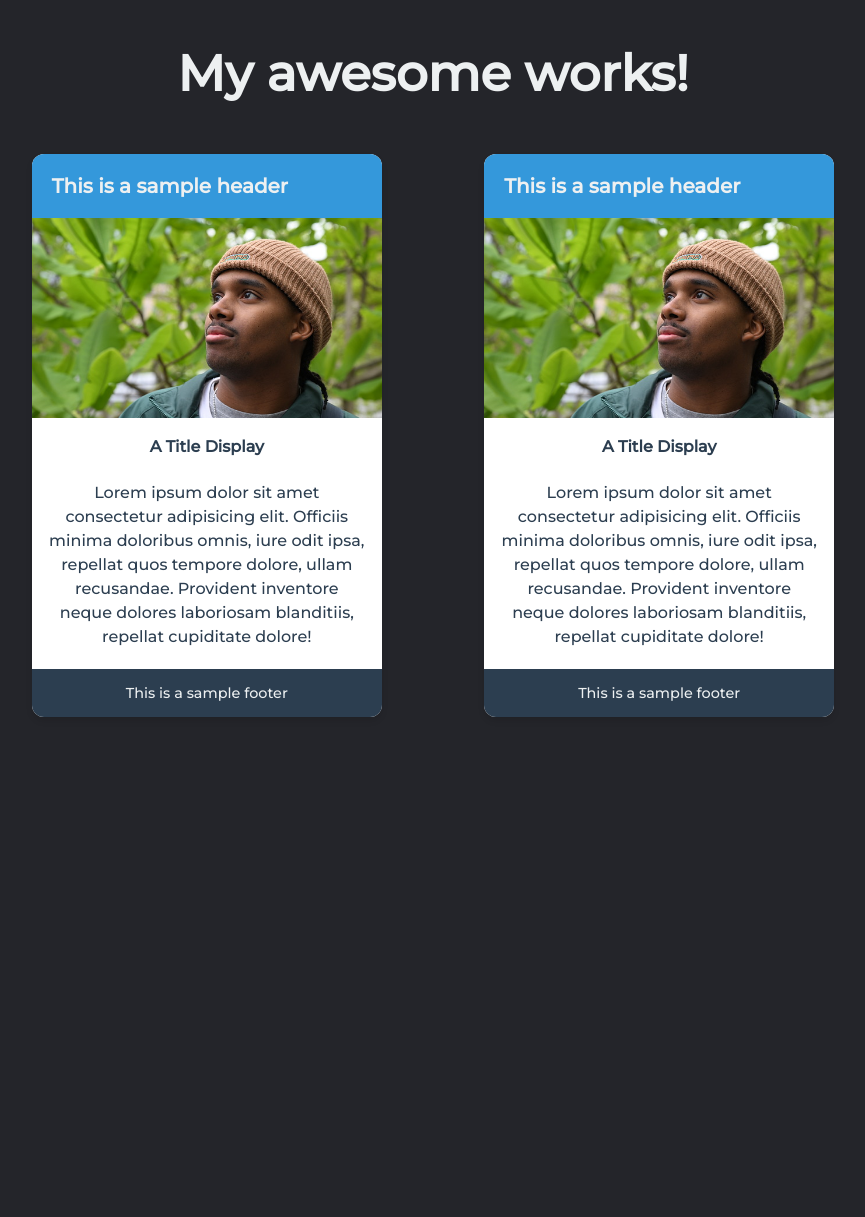
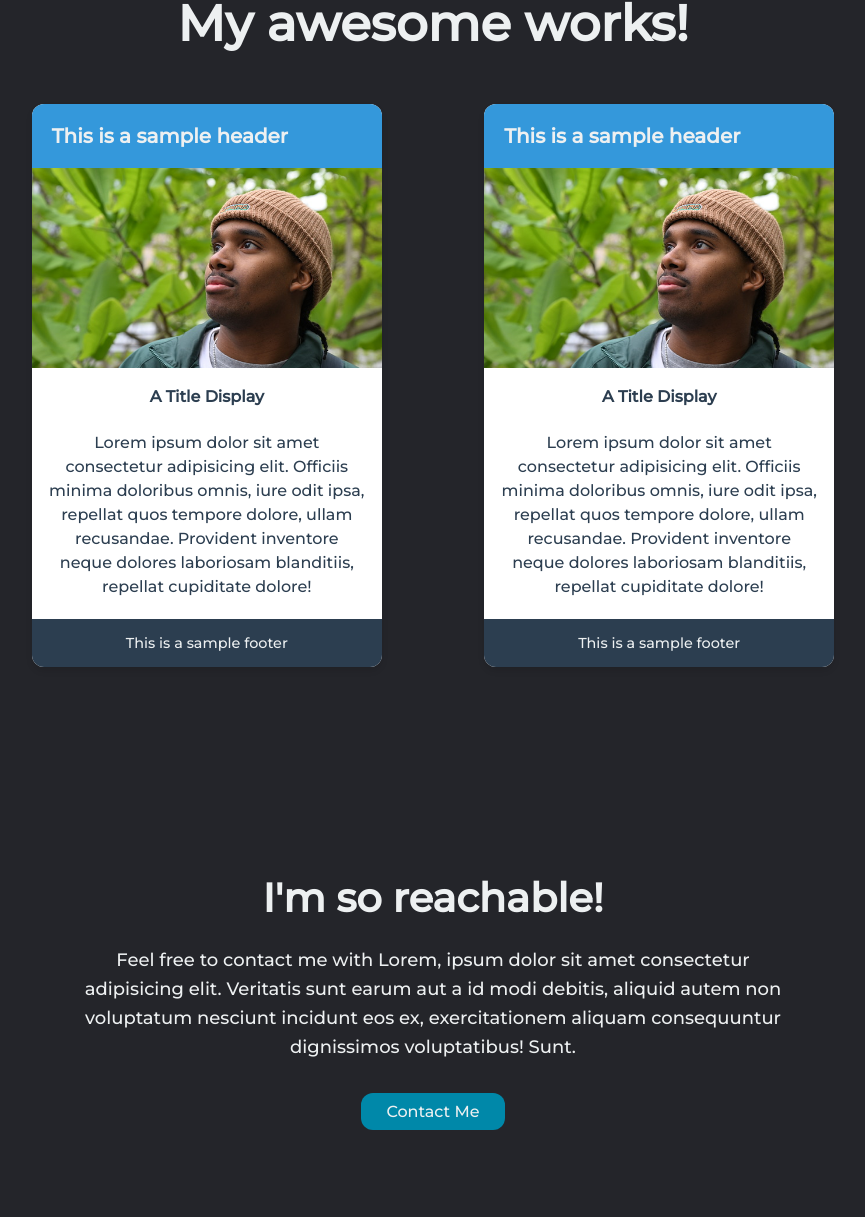
Before and after one commit to MTandingan/portfolio-website, a plain HTML site: page index.html in a window 1280 px wide. Shown: the part 1515-2732 px from the top of the page, without its empty margins (207-1072 px from the left). Before the commit the page ends 2262 px from the top, so only its background shows below. Drawn offline with Linux system fonts and the light colour scheme; a script that the page names is missing.

Commit message:
- Added contact me section and updated other elements in the main page
- Updated div tags to section tags
- Added Contact Me section in the main page
- Added more styles in style.css

```diff
--- a/css/style.css
+++ b/css/style.css
@@ -48,6 +48,11 @@ header {
 
 main {
     margin: 30px 10%;
+}
+
+section {
+    margin: 50px 0;
+    padding: 20px 0;
 }
 
 button {
@@ -131,6 +136,29 @@ button:hover {
     gap: 50px;
 }
 
+.section-contact-me-button {
+    margin: 10%;
+}
+
+.section-contact-me-button-elements {
+    text-align: center;
+    max-width: 800px;
+    margin: 0 auto;
+    padding: 4rem 2rem;
+}
+
+.section-contact-me-button-elements .big-title {
+    font-size: 2.5rem;
+    font-weight: 700;
+    margin-bottom: 1.5rem;
+}
+
+.section-contact-me-button-elements p {
+    font-size: 1.125rem;
+    line-height: 1.6;
+    margin-bottom: 2rem;
+}
+
 .skillset-box {
     border: 3px solid #edf0f1;
     border-radius: 20px;
@@ -209,3 +237,17 @@ button:hover {
     text-align: center;
     font-size: 0.9rem;
 }
+
+@media (max-width: 768px){
+    .section-contact-me-button-elements {
+        padding: 3rem 1rem;
+    }
+
+    .section-contact-me-button-elements .big-title {
+        font-size: 2rem;
+    }
+
+    .section-contact-me-button-elements p {
+        font-size: 1rem;
+    }
+}
--- a/index.html
+++ b/index.html
@@ -37,15 +37,15 @@
         </nav>
     </header>
     <main>
-        <div class="section-about-me margin-top-100px">
+        <section class="section-about-me">
             <img src="images/sample_image.jpg" alt="Sample Image">
             <div class="section-about-me-description">
                 <h1 class="big-title">This is a sample title</h1>
                 <p class="line-height-main">Lorem ipsum dolor sit amet consectetur adipisicing elit. Fugit saepe quos pariatur. Voluptatum dolor, facilis recusandae corporis labore quisquam sapiente dignissimos, incidunt eum repudiandae vero commodi mollitia cum dolorem iste.</p>
                 <p class="line-height-main">Lorem ipsum dolor sit amet consectetur adipisicing elit. Fugit saepe quos pariatur. Voluptatum dolor, facilis recusandae corporis labore quisquam sapiente dignissimos, incidunt eum repudiandae vero commodi mollitia cum dolorem iste.</p>
             </div>
-        </div>
-        <div class="section-skillsets margin-top-100px">
+        </section>
+        <section class="section-skillsets">
             <h1 class="big-title flex-center">Skillsets</h1>
             <div class="section-skillsets-elements margin-top-50px">
                <div class="skillset-box">
@@ -169,8 +169,8 @@
                     </ul>
                </div>
             </div>
-        </div>
-        <div class="section-portfolio margin-top-100px">
+        </section>
+        <section class="section-portfolio">
             <h1 class="big-title flex-center">My awesome works!</h1>
             <div class="section-portfolio-elements">
                 <div class="card margin-top-50px">
@@ -200,7 +200,14 @@
                     </div>
                 </div>
             </div>
-        </div>
+        </section>
+        <section class="section-contact-me-button">
+            <div class="section-contact-me-button-elements">
+                <h1 class="big-title">I'm so reachable!</h1>
+                <p>Feel free to contact me with Lorem, ipsum dolor sit amet consectetur adipisicing elit. Veritatis sunt earum aut a id modi debitis, aliquid autem non voluptatum nesciunt incidunt eos ex, exercitationem aliquam consequuntur dignissimos voluptatibus! Sunt.</p>
+                <button>Contact Me</button>
+            </div>
+        </section>
     </main>
     <footer>
         <!-- Footer Content -->
```
